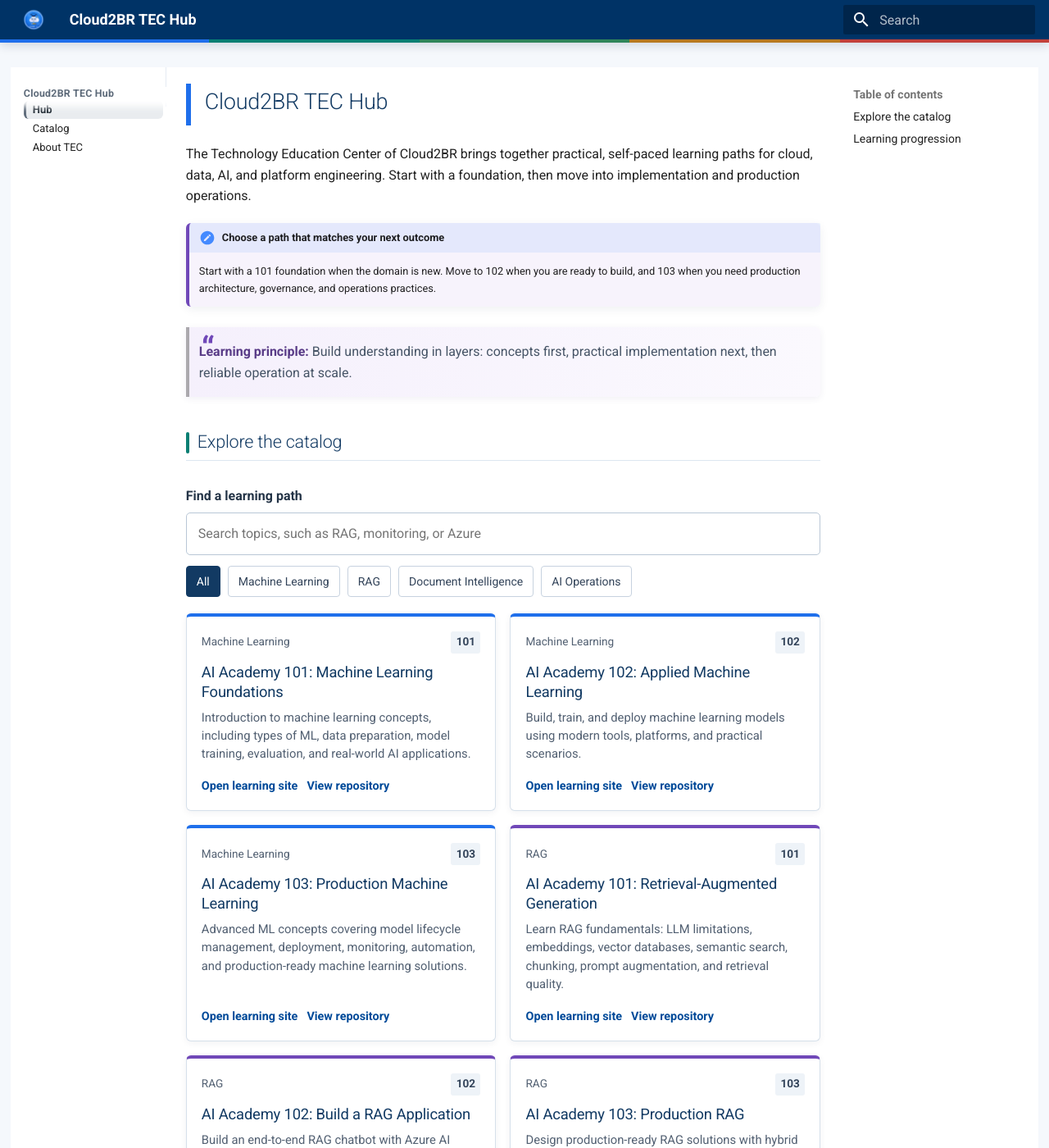
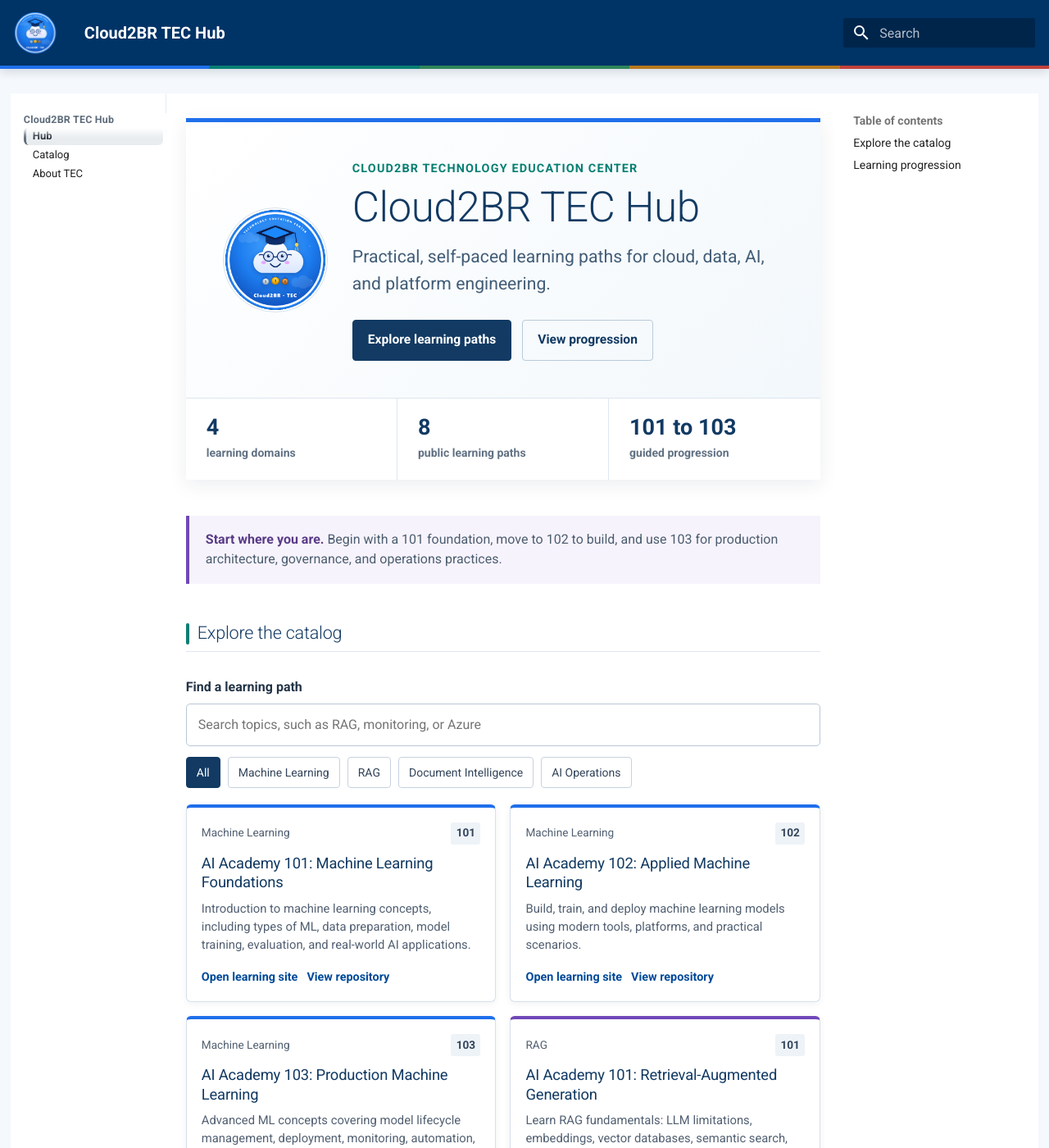
Before and after one commit to Cloud2BR-TEC/tec-hub, an MkDocs documentation site: the page built from docs/index.md, in a window 1280 px wide and 1400 px high. Shown: the whole window at 82% size. Built offline with MkDocs 1.6.1 and Material for MkDocs 9.7.7, drawn with Linux system fonts in a browser that asks for light colours.

Commit message:
Improve TEC Hub header and welcome layout

```diff
--- a/docs/assets/css/custom.css
+++ b/docs/assets/css/custom.css
@@ -22,6 +22,10 @@
 
 body { background: var(--hub-canvas); }
 .md-header { border-bottom: 4px solid transparent; border-image: linear-gradient(90deg, var(--hub-blue) 0 20%, var(--hub-teal) 20% 40%, var(--hub-green) 40% 60%, var(--hub-amber) 60% 80%, var(--hub-coral) 80% 100%) 1; box-shadow: 0 3px 12px rgba(12, 39, 67, 0.16); }
+.md-header__inner { min-height: 4rem; }
+.md-header__button.md-logo { margin: 0.35rem 0.7rem 0.35rem 0; padding: 0; }
+.md-header__button.md-logo img { width: 2.6rem; height: 2.6rem; }
+.md-header__title { margin-left: 0; font-size: 1rem; font-weight: 700; }
 .md-main__inner { background: #ffffff; }
 .md-typeset a, .md-tabs__link { color: #004a99; }
 .md-typeset a:hover, .md-tabs__link:hover { color: #003874; }
@@ -45,6 +49,26 @@
 .md-typeset blockquote::before { position: absolute; top: 0.35rem; left: 0.75rem; color: var(--hub-violet); content: "\201C"; font-size: 2rem; font-weight: 700; line-height: 1; }
 .md-typeset blockquote p { margin: 0; }
 .md-typeset blockquote strong { color: #593b87; }
+
+.hub-welcome { margin: 0.5rem 0 2.2rem; border-top: 5px solid var(--hub-blue); background: linear-gradient(135deg, #ffffff 0%, #f1f7fb 100%); box-shadow: 0 6px 22px rgba(15, 42, 70, 0.08); }
+.hub-welcome__intro { display: grid; grid-template-columns: 128px minmax(0, 1fr); gap: 1.5rem; align-items: center; padding: 2.25rem; }
+.hub-welcome__mark { width: 128px; height: 128px; border: 1px solid #d5e3ee; border-radius: 50%; background: #ffffff; object-fit: cover; }
+.hub-welcome__eyebrow { margin: 0 0 0.45rem; color: var(--hub-teal); font-size: 0.72rem; font-weight: 700; letter-spacing: 0.08em; text-transform: uppercase; }
+.md-content__inner.md-typeset .hub-welcome h1 { margin: 0; border: 0; padding: 0; color: var(--hub-navy); font-size: clamp(2rem, 4vw, 3.35rem); line-height: 1.05; }
+.hub-welcome__lead { max-width: 46rem; margin: 0.85rem 0 0; color: #425d77; font-size: 1.06rem; line-height: 1.55; }
+.hub-welcome__actions { display: flex; flex-wrap: wrap; gap: 0.65rem; margin-top: 1.35rem; }
+.md-typeset .hub-action { display: inline-flex; align-items: center; min-height: 2.5rem; border: 1px solid #b8cad9; border-radius: 4px; padding: 0.5rem 0.9rem; color: var(--hub-navy); font-size: 0.78rem; font-weight: 700; text-decoration: none; }
+.md-typeset .hub-action:hover { border-color: var(--hub-teal); background: #eff9f8; color: var(--hub-navy); }
+.md-typeset .hub-action--primary { border-color: var(--hub-navy); background: var(--hub-navy); color: #ffffff; }
+.md-typeset .hub-action--primary:hover { background: #0c2d4d; color: #ffffff; }
+.hub-welcome__summary { display: grid; grid-template-columns: repeat(3, minmax(0, 1fr)); border-top: 1px solid #dce6f0; background: #ffffff; }
+.hub-welcome__summary div { min-width: 0; padding: 1.05rem 1.25rem; border-right: 1px solid #dce6f0; }
+.hub-welcome__summary div:last-child { border-right: 0; }
+.hub-welcome__summary strong, .hub-welcome__summary span { display: block; }
+.hub-welcome__summary strong { color: var(--hub-navy); font-size: 1.35rem; line-height: 1.1; }
+.hub-welcome__summary span { margin-top: 0.25rem; color: #617183; font-size: 0.7rem; font-weight: 700; }
+.hub-guidance { margin: 0 0 2.25rem; border-left: 4px solid var(--hub-violet); padding: 0.85rem 1rem; background: #f7f3fc; color: #4c5e70; line-height: 1.55; }
+.hub-guidance strong { color: #593b87; }
 
 .catalog-toolbar { margin: 1.5rem 0 1rem; }
 .catalog-search-label { display: block; margin-bottom: 0.35rem; color: var(--hub-ink); font-weight: 700; }
@@ -77,6 +101,16 @@
 .md-nav--primary .md-nav__item .md-nav__link--active { background: #e9ecef; border-left-color: #5e6b7a; color: #1f2933; font-weight: 700; }
 
 @media (max-width: 44rem) {
+  .md-header__inner { min-height: 3.4rem; }
+  .md-header__button.md-logo img { width: 2.2rem; height: 2.2rem; }
+  .md-header__title { font-size: 0.85rem; }
+  .hub-welcome { margin-top: 0; }
+  .hub-welcome__intro { grid-template-columns: 1fr; gap: 1rem; padding: 1.5rem; }
+  .hub-welcome__mark { width: 76px; height: 76px; }
+  .hub-welcome__lead { font-size: 0.94rem; }
+  .hub-welcome__summary { grid-template-columns: 1fr; }
+  .hub-welcome__summary div { border-right: 0; border-bottom: 1px solid #dce6f0; }
+  .hub-welcome__summary div:last-child { border-bottom: 0; }
   .repository-catalog { grid-template-columns: 1fr; }
   .repository-card { min-height: 0; }
 }
--- a/docs/index.md
+++ b/docs/index.md
@@ -1,11 +1,26 @@
-# Cloud2BR TEC Hub
+<section class="hub-welcome" aria-labelledby="hub-welcome-title">
+  <div class="hub-welcome__intro">
+    <img class="hub-welcome__mark" src="assets/img/org-logo.png" alt="Cloud2BR TEC" width="128" height="128">
+    <div>
+      <p class="hub-welcome__eyebrow">Cloud2BR Technology Education Center</p>
+      <h1 id="hub-welcome-title">Cloud2BR TEC Hub</h1>
+      <p class="hub-welcome__lead">Practical, self-paced learning paths for cloud, data, AI, and platform engineering.</p>
+      <div class="hub-welcome__actions">
+        <a class="hub-action hub-action--primary" href="#explore-the-catalog">Explore learning paths</a>
+        <a class="hub-action" href="#learning-progression">View progression</a>
+      </div>
+    </div>
+  </div>
+  <div class="hub-welcome__summary" aria-label="Learning catalog summary">
+    <div><strong>4</strong><span>learning domains</span></div>
+    <div><strong>8</strong><span>public learning paths</span></div>
+    <div><strong>101 to 103</strong><span>guided progression</span></div>
+  </div>
+</section>
 
-The Technology Education Center of Cloud2BR brings together practical, self-paced learning paths for cloud, data, AI, and platform engineering. Start with a foundation, then move into implementation and production operations.
-
-!!! important "Choose a path that matches your next outcome"
-    Start with a 101 foundation when the domain is new. Move to 102 when you are ready to build, and 103 when you need production architecture, governance, and operations practices.
-
-> **Learning principle:** Build understanding in layers: concepts first, practical implementation next, then reliable operation at scale.
+<div class="hub-guidance">
+  <strong>Start where you are.</strong> Begin with a 101 foundation, move to 102 to build, and use 103 for production architecture, governance, and operations practices.
+</div>
 
 ## Explore the catalog
 
```
